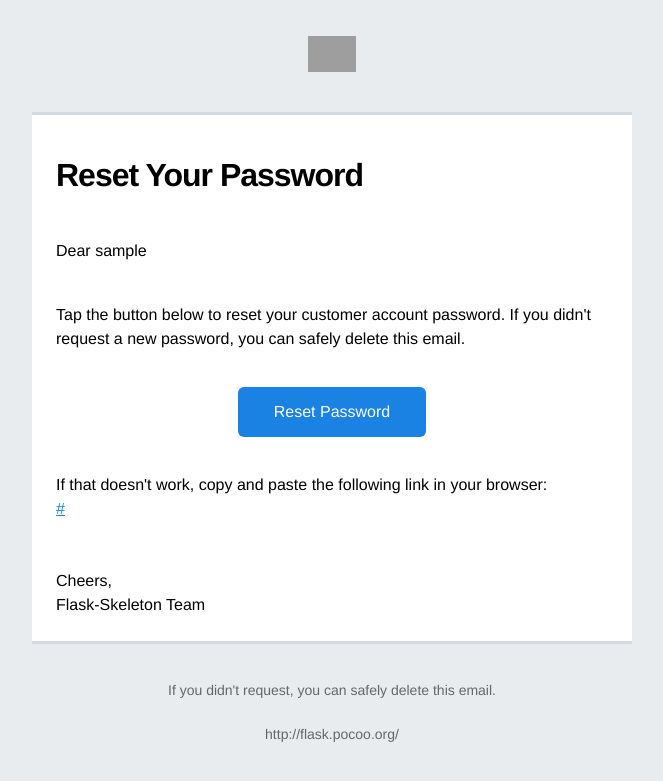
After one commit to phsontung/flask-skeleton, a Flask app: template templates/email/reset_password.html in a window 1280 px wide. The commit adds this page. Shown: the top 781 px of the page, without its empty margins (308-971 px from the left). Run offline with Flask 2, Linux system fonts and the light colour scheme; the template is opened without the code that fills it: most values are stand-ins (such as "Sample title", 1, 10 or a date in 2020); parts of the project's set-up code (start-up, migrations or seed data) failed here and were passed over; some web fonts are replaced; grey boxes are pictures that could not be loaded.

Commit message:
Support to send email when forgot password

```diff
--- a/app.py
+++ b/app.py
@@ -36,6 +36,10 @@ def init_extensions(app):
     login_mgr.login_view = 'auth.login'
     login_mgr.init_app(app)
 
+    # Init mail
+    from extensions import mail
+    mail.init_app(app)
+
 
 def init_blueprint(app):
     # Import base blueprint
--- a/docker-compose.yaml
+++ b/docker-compose.yaml
@@ -21,7 +21,7 @@ services:
     image: schickling/mailcatcher
     ports:
       - 1080:1080
-      - 1025
+      - 1025:1025
 
   postgres:
     image: postgres:9.6
--- a/extensions.py
+++ b/extensions.py
@@ -1,5 +1,6 @@
 from flask_bcrypt import Bcrypt
 from flask_login import LoginManager
+from flask_mail import Mail
 from flask_migrate import Migrate
 from flask_sqlalchemy import SQLAlchemy
 
@@ -8,3 +9,4 @@ db = SQLAlchemy()
 migrate = Migrate()
 bcrypt = Bcrypt()
 login_mgr = LoginManager()
+mail = Mail()
--- a/flaskapp/auth/main.py
+++ b/flaskapp/auth/main.py
@@ -8,10 +8,10 @@ main = Blueprint('main', __name__)
 
 @main.route('/')
 def index():
-    return render_template('index.html')
+    return render_template('auth/index.html')
 
 
 @main.route('/profile')
 @login_required
 def profile():
-    return render_template('profile.html', name=current_user.name)
+    return render_template('auth/profile.html', name=current_user.name)
--- a/templates/index.html
+++ b/templates/auth/index.html
@@ -1,6 +1,6 @@
 <!-- templates/index.html -->
 
-{% extends "base.html" %}
+{% extends "auth/base.html" %}
 
 {% block content %}
 <h1 class="title">
--- a/templates/profile.html
+++ b/templates/auth/profile.html
@@ -1,6 +1,6 @@
 <!-- templates/profile.html -->
 
-{% extends "base.html" %}
+{% extends "auth/base.html" %}
 
 {% block content %}
 <h1 class="title">
--- a/templates/signup.html
+++ b/templates/auth/signup.html
@@ -1,6 +1,6 @@
 <!-- templates/signup.html -->
 
-{% extends "base.html" %}
+{% extends "auth/base.html" %}
 
 {% block content %}
 <div class="column is-4 is-offset-4">
--- /dev/null
+++ b/templates/email/reset_password.html
@@ -0,0 +1,275 @@
+<!DOCTYPE html>
+<html>
+<head>
+
+  <meta charset="utf-8">
+  <meta http-equiv="x-ua-compatible" content="ie=edge">
+  <title>Password Reset</title>
+  <meta name="viewport" content="width=device-width, initial-scale=1">
+  <style type="text/css">
+  /**
+   * Google webfonts. Recommended to include the .woff version for cross-client compatibility.
+   */
+  @media screen {
+    @font-face {
+      font-family: 'Source Sans Pro';
+      font-style: normal;
+      font-weight: 400;
+      src: local('Source Sans Pro Regular'), local('SourceSansPro-Regular'), url(https://fonts.gstatic.com/s/sourcesanspro/v10/ODelI1aHBYDBqgeIAH2zlBM0YzuT7MdOe03otPbuUS0.woff) format('woff');
+    }
+
+    @font-face {
+      font-family: 'Source Sans Pro';
+      font-style: normal;
+      font-weight: 700;
+      src: local('Source Sans Pro Bold'), local('SourceSansPro-Bold'), url(https://fonts.gstatic.com/s/sourcesanspro/v10/toadOcfmlt9b38dHJxOBGFkQc6VGVFSmCnC_l7QZG60.woff) format('woff');
+    }
+  }
+
+  /**
+   * Avoid browser level font resizing.
+   * 1. Windows Mobile
+   * 2. iOS / OSX
+   */
+  body,
+  table,
+  td,
+  a {
+    -ms-text-size-adjust: 100%; /* 1 */
+    -webkit-text-size-adjust: 100%; /* 2 */
+  }
+
+  /**
+   * Remove extra space added to tables and cells in Outlook.
+   */
+  table,
+  td {
+    mso-table-rspace: 0pt;
+    mso-table-lspace: 0pt;
+  }
+
+  /**
+   * Better fluid images in Internet Explorer.
+   */
+  img {
+    -ms-interpolation-mode: bicubic;
+  }
+
+  /**
+   * Remove blue links for iOS devices.
+   */
+  a[x-apple-data-detectors] {
+    font-family: inherit !important;
+    font-size: inherit !important;
+    font-weight: inherit !important;
+    line-height: inherit !important;
+    color: inherit !important;
+    text-decoration: none !important;
+  }
+
+  /**
+   * Fix centering issues in Android 4.4.
+   */
+  div[style*="margin: 16px 0;"] {
+    margin: 0 !important;
+  }
+
+  body {
+    width: 100% !important;
+    height: 100% !important;
+    padding: 0 !important;
+    margin: 0 !important;
+  }
+
+  /**
+   * Collapse table borders to avoid space between cells.
+   */
+  table {
+    border-collapse: collapse !important;
+  }
+
+  a {
+    color: #1a82e2;
+  }
+
+  img {
+    height: auto;
+    line-height: 100%;
+    text-decoration: none;
+    border: 0;
+    outline: none;
+  }
+  </style>
+
+</head>
+<body style="background-color: #e9ecef;">
+
+  <!-- start preheader -->
+  <div class="preheader" style="display: none; max-width: 0; max-height: 0; overflow: hidden; font-size: 1px; line-height: 1px; color: #fff; opacity: 0;">
+    A preheader is the short summary text that follows the subject line when an email is viewed in the inbox.
+  </div>
+  <!-- end preheader -->
+
+  <!-- start body -->
+  <table border="0" cellpadding="0" cellspacing="0" width="100%">
+
+    <!-- start logo -->
+    <tr>
+      <td align="center" bgcolor="#e9ecef">
+        <!--[if (gte mso 9)|(IE)]>
+        <table align="center" border="0" cellpadding="0" cellspacing="0" width="600">
+        <tr>
+        <td align="center" valign="top" width="600">
+        <![endif]-->
+        <table border="0" cellpadding="0" cellspacing="0" width="100%" style="max-width: 600px;">
+          <tr>
+            <td align="center" valign="top" style="padding: 36px 24px;">
+              <a href="https://github.com/phsontung/flask-skeleton" target="_blank" style="display: inline-block;">
+                <img src="http://flask.pocoo.org/static/logo/flask.svg" alt="Logo" border="0" width="48" style="display: block; width: 48px; max-width: 48px; min-width: 48px;">
+              </a>
+            </td>
+          </tr>
+        </table>
+        <!--[if (gte mso 9)|(IE)]>
+        </td>
+        </tr>
+        </table>
+        <![endif]-->
+      </td>
+    </tr>
+    <!-- end logo -->
+
+    <!-- start hero -->
+    <tr>
+      <td align="center" bgcolor="#e9ecef">
+        <!--[if (gte mso 9)|(IE)]>
+        <table align="center" border="0" cellpadding="0" cellspacing="0" width="600">
+        <tr>
+        <td align="center" valign="top" width="600">
+        <![endif]-->
+        <table border="0" cellpadding="0" cellspacing="0" width="100%" style="max-width: 600px;">
+          <tr>
+            <td align="left" bgcolor="#ffffff" style="padding: 36px 24px 0; font-family: 'Source Sans Pro', Helvetica, Arial, sans-serif; border-top: 3px solid #d4dadf;">
+              <h1 style="margin: 0; font-size: 32px; font-weight: 700; letter-spacing: -1px; line-height: 48px;">Reset Your Password</h1>
+            </td>
+          </tr>
+        </table>
+        <!--[if (gte mso 9)|(IE)]>
+        </td>
+        </tr>
+        </table>
+        <![endif]-->
+      </td>
+    </tr>
+    <!-- end hero -->
+
+    <!-- start copy block -->
+    <tr>
+      <td align="center" bgcolor="#e9ecef">
+        <!--[if (gte mso 9)|(IE)]>
+        <table align="center" border="0" cellpadding="0" cellspacing="0" width="600">
+        <tr>
+        <td align="center" valign="top" width="600">
+        <![endif]-->
+        <table border="0" cellpadding="0" cellspacing="0" width="100%" style="max-width: 600px;">
+
+          <!-- start copy -->
+          <tr>
+            <td align="left" bgcolor="#ffffff" style="padding: 24px; font-family: 'Source Sans Pro', Helvetica, Arial, sans-serif; font-size: 16px; line-height: 24px;">
+              <p> Dear {{username}}</p>
+              </br>
+              <p style="margin: 0;">Tap the button below to reset your customer account password. If you didn't request a new password, you can safely delete this email.</p>
+            </td>
+          </tr>
+          <!-- end copy -->
+
+          <!-- start button -->
+          <tr>
+            <td align="left" bgcolor="#ffffff">
+              <table border="0" cellpadding="0" cellspacing="0" width="100%">
+                <tr>
+                  <td align="center" bgcolor="#ffffff" style="padding: 12px;">
+                    <table border="0" cellpadding="0" cellspacing="0">
+                      <tr>
+                        <td align="center" bgcolor="#1a82e2" style="border-radius: 6px;">
+                          <a href="{{reset_url}}" target="_blank" style="display: inline-block; padding: 16px 36px; font-family: 'Source Sans Pro', Helvetica, Arial, sans-serif; font-size: 16px; color: #ffffff; text-decoration: none; border-radius: 6px;">
+                            Reset Password
+                          </a>
+                        </td>
+                      </tr>
+                    </table>
+                  </td>
+                </tr>
+              </table>
+            </td>
+          </tr>
+          <!-- end button -->
+
+          <!-- start copy -->
+          <tr>
+            <td align="left" bgcolor="#ffffff" style="padding: 24px; font-family: 'Source Sans Pro', Helvetica, Arial, sans-serif; font-size: 16px; line-height: 24px;">
+              <p style="margin: 0;">If that doesn't work, copy and paste the following link in your browser:</p>
+              <p style="margin: 0;"><a href="{{reset_url}}" target="_blank">{{reset_url}}</a></p>
+            </td>
+          </tr>
+          <!-- end copy -->
+
+          <!-- start copy -->
+          <tr>
+            <td align="left" bgcolor="#ffffff" style="padding: 24px; font-family: 'Source Sans Pro', Helvetica, Arial, sans-serif; font-size: 16px; line-height: 24px; border-bottom: 3px solid #d4dadf">
+              <p style="margin: 0;">Cheers,<br> Flask-Skeleton Team</p>
+            </td>
+          </tr>
+          <!-- end copy -->
+
+        </table>
+        <!--[if (gte mso 9)|(IE)]>
+        </td>
+        </tr>
+        </table>
+        <![endif]-->
+      </td>
+    </tr>
+    <!-- end copy block -->
+
+    <!-- start footer -->
+    <tr>
+      <td align="center" bgcolor="#e9ecef" style="padding: 24px;">
+        <!--[if (gte mso 9)|(IE)]>
+        <table align="center" border="0" cellpadding="0" cellspacing="0" width="600">
+        <tr>
+        <td align="center" valign="top" width="600">
+        <![endif]-->
+        <table border="0" cellpadding="0" cellspacing="0" width="100%" style="max-width: 600px;">
+
+          <!-- start permission -->
+          <tr>
+            <td align="center" bgcolor="#e9ecef" style="padding: 12px 24px; font-family: 'Source Sans Pro', Helvetica, Arial, sans-serif; font-size: 14px; line-height: 20px; color: #666;">
+              <p style="margin: 0;">If you didn't request, you can safely delete this email.</p>
+            </td>
+          </tr>
+          <!-- end permission -->
+
+          <!-- start unsubscribe -->
+          <tr>
+            <td align="center" bgcolor="#e9ecef" style="padding: 12px 24px; font-family: 'Source Sans Pro', Helvetica, Arial, sans-serif; font-size: 14px; line-height: 20px; color: #666;">
+              <p style="margin: 0;">http://flask.pocoo.org/</p>
+            </td>
+          </tr>
+          <!-- end unsubscribe -->
+
+        </table>
+        <!--[if (gte mso 9)|(IE)]>
+        </td>
+        </tr>
+        </table>
+        <![endif]-->
+      </td>
+    </tr>
+    <!-- end footer -->
+
+  </table>
+  <!-- end body -->
+
+</body>
+</html>
```
Also changed, not shown: config/dev.py (+9 -0 lines), config/prod.py (+10 -0 lines), flaskapp/auth/auth.py (+31 -2 lines), templates/auth/forgot.html (added, +29 -0 lines), templates/auth/login.html (renamed from templates/login.html, +12 -5 lines), README.md, templates/auth/base.html (renamed from templates/base.html), 2 other files.
